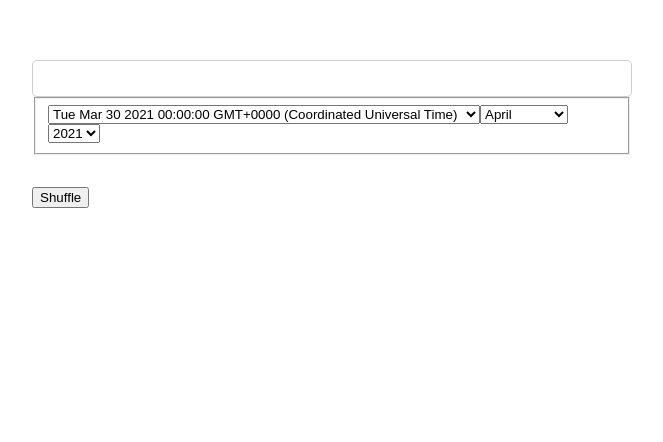
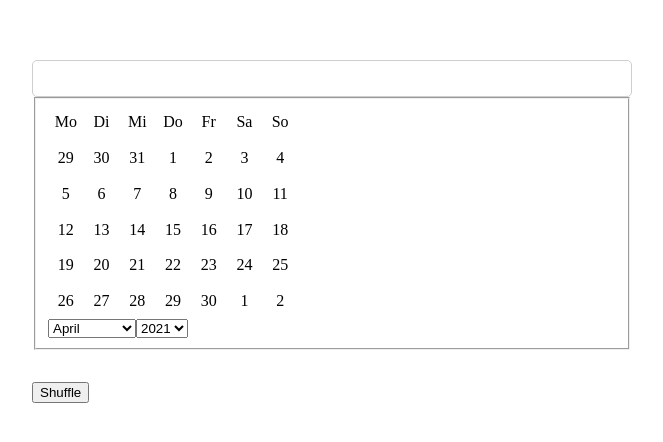
Before and after one commit to alexanderaeppli/Vue-Todo, a Vue app: page / in a window 1280 px wide. Shown: the top 442 px of the page, without its empty margins (308-971 px from the left). Built offline with nearby package versions, Linux system fonts and the light colour scheme.

Commit message:
comments and basic styling

```diff
--- a/src/components/CalendarDatePicker.vue
+++ b/src/components/CalendarDatePicker.vue
@@ -1,10 +1,17 @@
 <template>
   <fieldset>
-    <select name="day" id="" v-model="selectedDay">
-      <option v-for="(day, i) in month" :key="i" :value="i">
-        {{ day }}
-      </option>
-    </select>
+    <div class="calendar">
+      <div
+        class="calendar__date--title"
+        v-for="(dayString, index) in dayStrings"
+        :key="index"
+      >
+        {{ dayString }}
+      </div>
+      <div class="calendar__date" v-for="day in month" :key="day">
+        {{ day.getDate() }}
+      </div>
+    </div>
     <select name="month" id="" v-model="selectedMonth">
       <option v-for="(month, index) in months" :key="month" :value="index">
         {{ month }}
@@ -40,6 +47,7 @@ export default {
         'November',
         'December',
       ],
+      dayStrings: ['Mo', 'Di', 'Mi', 'Do', 'Fr', 'Sa', 'So'],
       startingYear: 2010,
       numberOfYears: 20,
       selectedDay: 1,
@@ -51,12 +59,13 @@ export default {
   computed: {
     month() {
       let days = [];
-      let startDate = new Date(this.selectedYear, this.selectedMonth, 1);
-      let offsetArray = [6, 0, 1, 2, 3, 4, 5];
-      let dateOffset = startDate.getDate() - offsetArray[startDate.getDay()];
-      startDate.setDate(dateOffset);
-      let startDateString = Date.parse(startDate);
-      for (let i = 0; i < 35; i++) {
+      let startDate = new Date(this.selectedYear, this.selectedMonth, 1); // Get the first day of the selected month
+      let offsetArray = [6, 0, 1, 2, 3, 4, 5]; // Array with offset values for every day (Mo -> So)
+      let dateOffset = startDate.getDate() - offsetArray[startDate.getDay()]; // calculate offset to last monday
+      startDate.setDate(dateOffset); // add offset to startDate
+      let startDateString = startDate.valueOf(); // Make startDate immutable by converting it into a string
+
+      for (let i = 0; i < 35; i++) { // Calendar has 35 fields
         let newStartDate = new Date(startDateString);
         let date = new Date(newStartDate.setDate(newStartDate.getDate() + i));
 
@@ -69,4 +78,18 @@ export default {
 };
 </script>
 
-<style lang="scss"></style>
+<style lang="scss">
+.calendar {
+  display: grid;
+  grid-template: repeat(6, 1fr) / repeat(7, 1fr);
+  width: 100%;
+  max-width: 250px;
+  height: 250px / 7 * 6;
+  justify-items: center;
+  align-items: center;
+
+  &__date {
+    //width: 14.285714286%;
+  }
+}
+</style>
```
